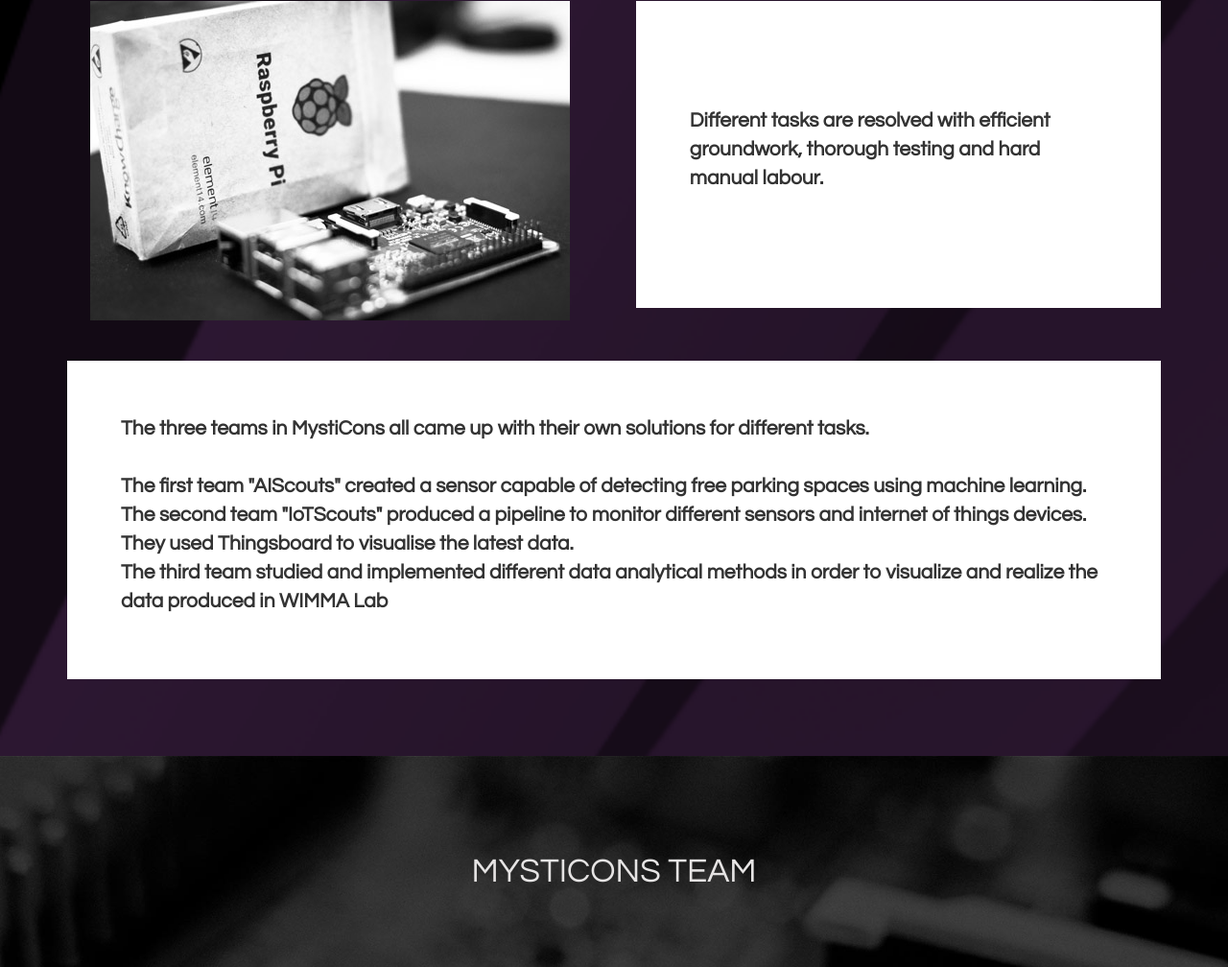
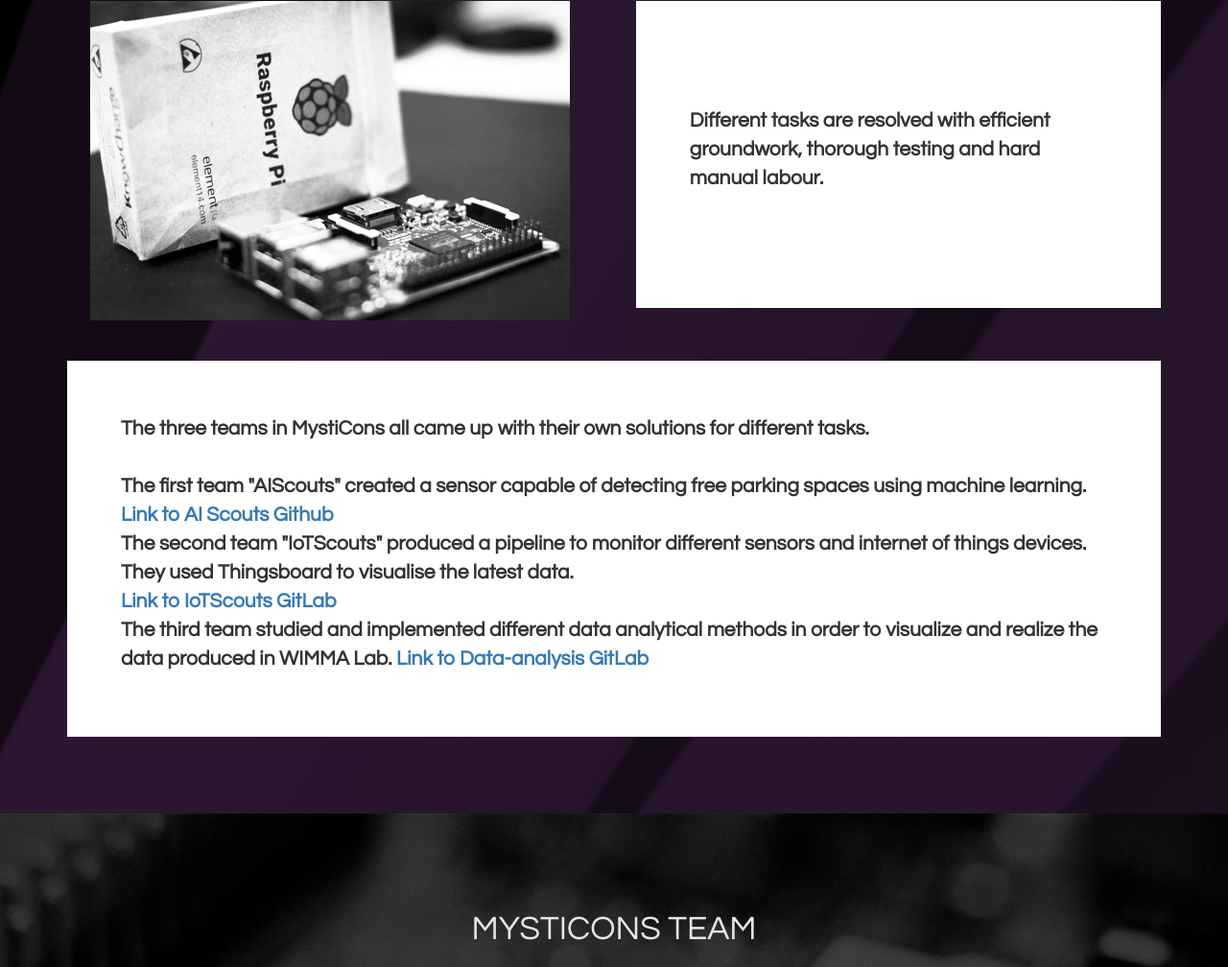
Before and after one commit to wimmalab/mysticons, a plain HTML site: page index.html in a window 1280 px wide. Shown: the part 1780-2788 px from the top of the page at 96% size. Drawn offline with Linux system fonts and the light colour scheme.

Commit message:
added links

```diff
--- a/index.html
+++ b/index.html
@@ -53,8 +53,6 @@
                     <li><a href="#Solution" class="page-scroll">SOLUTION</a></li>
                     <li><a href="#Team" class="page-scroll">TEAM</a></li>
                     <li><a href="http://wimmalab.github.io/blog" target="_blank" class="page-scroll"><span class="button-blog">BLOG</span></a></li>
-                    <li><a href="https://cybertrust.labranet.jamk.fi/cf2017/iot-scouts" target="_blank" class="page-scroll"><span class="button-blog">GITLAB</span></a></li>
-                    <li><a href="https://github.com/MystiCons" target="_blank" class="page-scroll"><span class="button-blog">GITHUB</span></a></li>
                 </ul>
             </div>
             <!--/.nav-collapse -->
@@ -114,10 +112,10 @@
       <div class="note note-center">
         <p>
           The three teams in MystiCons all came up with their own solutions for different tasks. <br /><br />
-          The first team "AIScouts" created a sensor capable of detecting free parking spaces using machine learning.<br />
+          The first team "AIScouts" created a sensor capable of detecting free parking spaces using machine learning. <a href="https://github.com/MystiCons/AIScouts">Link to AI Scouts Github</a> <br />
           The second team "IoTScouts" produced a pipeline to monitor different sensors and internet of things devices.
-          They used Thingsboard to visualise the latest data. <br />
-          The third team studied and implemented different data analytical methods in order to visualize and realize the data produced in WIMMA Lab
+          They used Thingsboard to visualise the latest data. <br /> <a href="https://cybertrust.labranet.jamk.fi/data-analysis/documentation">Link to IoTScouts GitLab</a> <br />
+          The third team studied and implemented different data analytical methods in order to visualize and realize the data produced in WIMMA Lab. <a href="https://cybertrust.labranet.jamk.fi/data-analysis/documentation">Link to Data-analysis GitLab</a>
         </p>
       </div>
     </div>
```
